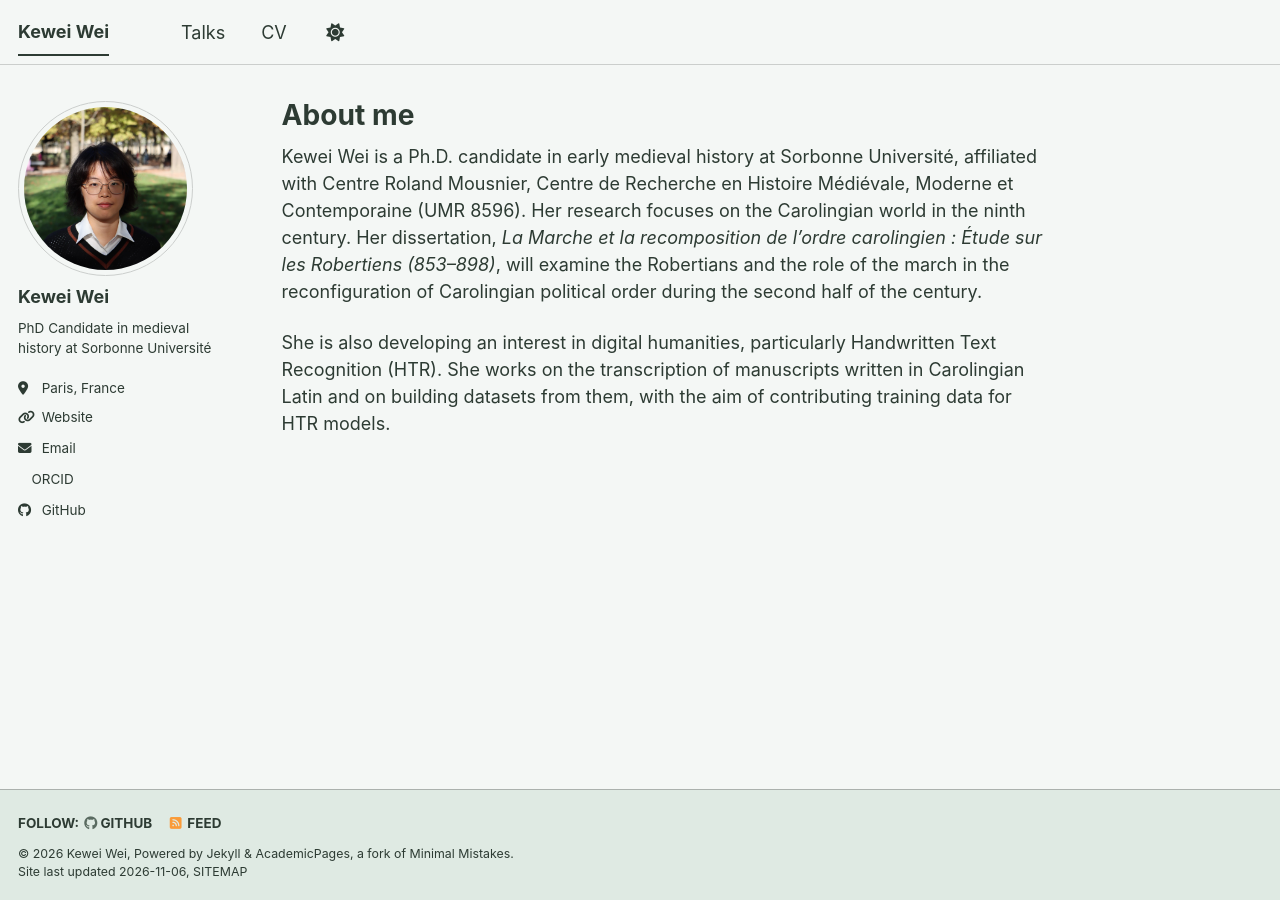
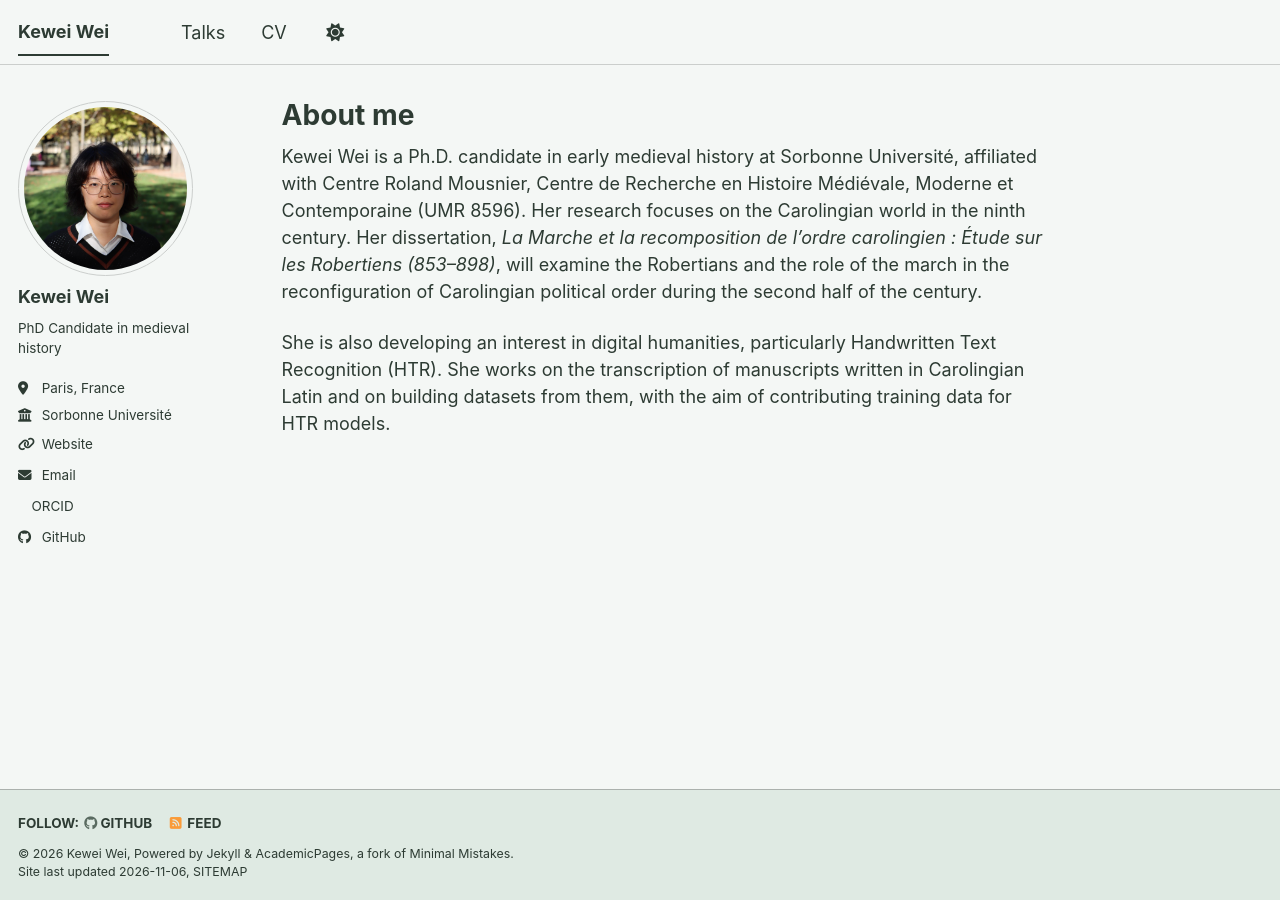
Before and after one commit to kewei-w/kewei-w.github.io, a Jekyll site: the page built from _pages/about.md, in a window 1280 px wide. Built offline with Jekyll 4.4.1, drawn with Linux system fonts in a browser that asks for light colours; a script bundle is joined from its source files by our own code; a style sheet for code colours, icons or effects is not loaded.

```diff
--- a/_config.yml
+++ b/_config.yml
@@ -26,9 +26,9 @@ author:
   avatar           : "profile.jpg"
   name             : "Kewei Wei"
   pronouns         : # example: "she/her"
-  bio              : "PhD Candidate in medieval history at Sorbonne Université"
+  bio              : "PhD Candidate in medieval history"
   location         : "Paris, France"
-  employer         :
+  employer         : "Sorbonne Université"
   uri              : "https://kewei-w.github.io"
   email            : "wei.kewei@outlook.com"
 
```
